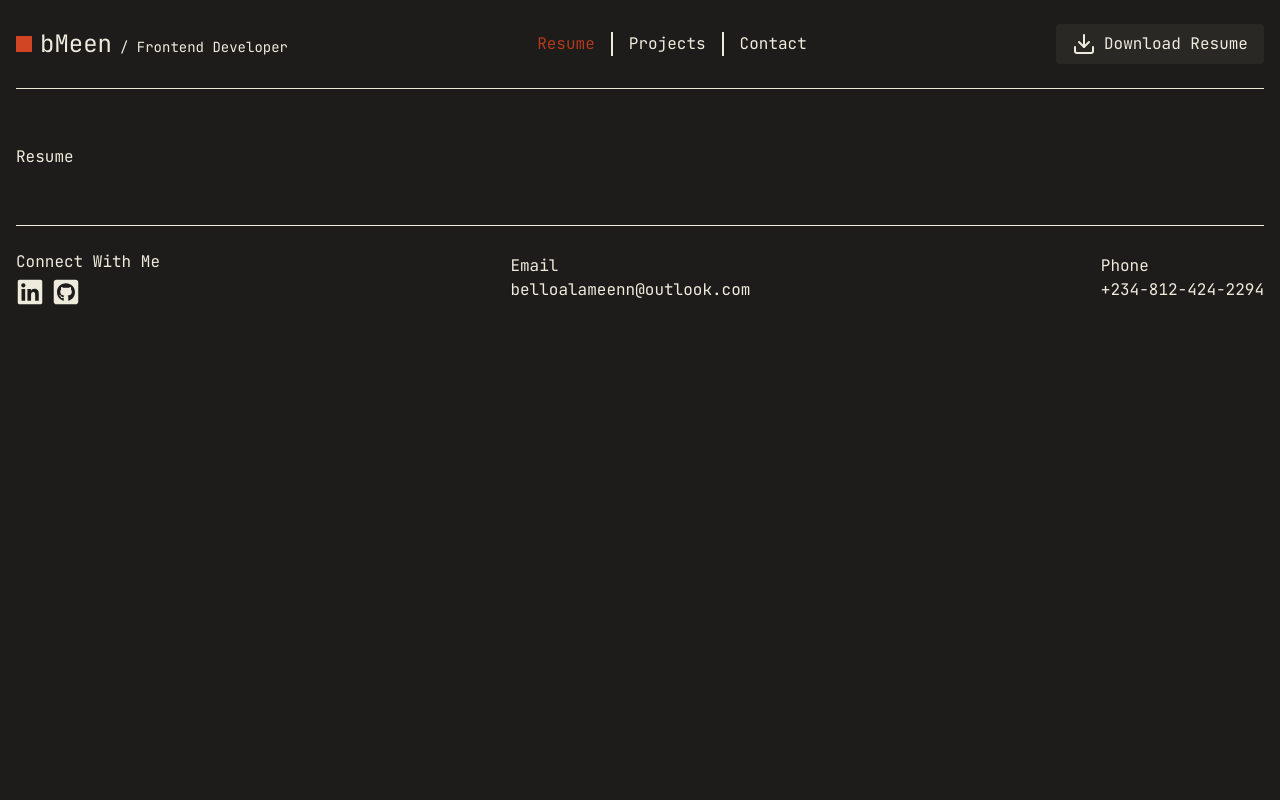
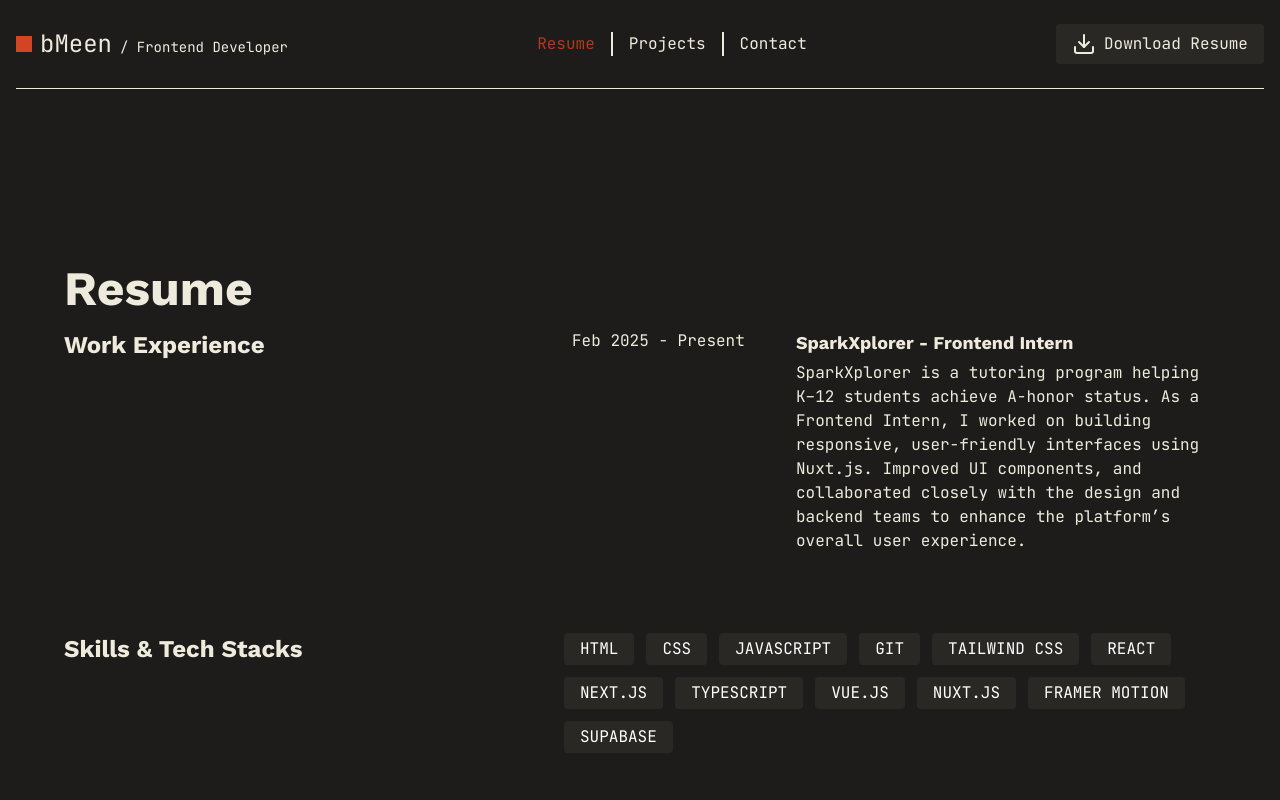
Before and after one commit to bMeen/bmeen, a Next.js app: page /resume in a window 1280 px wide. Shown: the top 800 px of the page. Built offline with nearby package versions, Linux system fonts and the light colour scheme.

Commit message:
resume page

```diff
--- a/app/_components/Logo.tsx
+++ b/app/_components/Logo.tsx
@@ -5,7 +5,7 @@ function Logo() {
     <Link href="/" className="flex items-baseline gap-2">
       <div className="flex items-center gap-2">
         <span className="w-4 h-4 bg-orange"></span>
-        <h1 className="text-2xl">bMeen</h1>
+        <p className="text-2xl">bMeen</p>
       </div>
 
       <span className="hidden lg:block text-sm"> / Frontend Developer</span>
--- a/app/_components/Tag.tsx
+++ b/app/_components/Tag.tsx
@@ -1,5 +1,9 @@
 function Tag({ children }: { children: React.ReactNode }) {
-  return <div>{children}</div>;
+  return (
+    <div className="px-4 py-1 uppercase text-white hover:bg-white/10 bg-gray rounded inline-block text-sm md:text-base cursor-pointer">
+      {children}
+    </div>
+  );
 }
 
 export default Tag;
--- /dev/null
+++ b/app/_components/resume/Experience.tsx
@@ -0,0 +1,26 @@
+function Experience() {
+  return (
+    <div className="grid md:grid-cols-2 lg:grid-cols-[500px_1fr] gap-2 mb-10 lg:mb-20">
+      <h2 className="text-lg lg:text-2xl">Work Experience</h2>
+      <div className="space-y-6 lg:space-y-10 ">
+        <div className="grid lg:grid-cols-[200px_1fr] lg:gap-6">
+          <p className="">Feb 2025 - Present</p>
+          <div className=" lg:space-y-1">
+            <h3 className="text-base lg:text-lg">
+              SparkXplorer - Frontend Intern
+            </h3>
+            <p className="max-w-md lg:max-w-full">
+              SparkXplorer is a tutoring program helping K–12 students achieve
+              A-honor status. As a Frontend Intern, I worked on building
+              responsive, user-friendly interfaces using Nuxt.js. Improved UI
+              components, and collaborated closely with the design and backend
+              teams to enhance the platform’s overall user experience.
+            </p>
+          </div>
+        </div>
+      </div>
+    </div>
+  );
+}
+
+export default Experience;
--- /dev/null
+++ b/app/_components/resume/Skills.tsx
@@ -0,0 +1,32 @@
+import Tag from "../Tag";
+
+const skills = [
+  "HTML",
+  "CSS",
+  "JavaScript",
+  "Git",
+  "Tailwind CSS",
+  "React",
+  "Next.js",
+  "TypeScript",
+  "Vue.js",
+  "Nuxt.js",
+  "Framer Motion",
+  "Supabase",
+];
+
+function Skills() {
+  return (
+    <div className="grid md:grid-cols-2 lg:grid-cols-[500px_1fr] gap-2 lg:gap-0">
+      <h2 className="text-lg lg:text-2xl">Skills & Tech Stacks</h2>
+
+      <div className="flex flex-wrap gap-3 max-w-md lg:max-w-full">
+        {skills.map((skill, index) => (
+          <Tag key={index}>{skill}</Tag>
+        ))}
+      </div>
+    </div>
+  );
+}
+
+export default Skills;
--- a/app/globals.css
+++ b/app/globals.css
@@ -19,6 +19,16 @@
 }
 
 @layer base {
+  body {
+    @apply font-mono;
+  }
+
+  h1,
+  h2,
+  h3 {
+    @apply font-sans font-bold;
+  }
+
   p {
     @apply text-sm md:text-base;
   }
--- a/app/layout.tsx
+++ b/app/layout.tsx
@@ -1,11 +1,19 @@
 import type { Metadata } from "next";
-import { JetBrains_Mono } from "next/font/google";
+import { JetBrains_Mono, Work_Sans } from "next/font/google";
 import "./globals.css";
 import Header from "./_components/Header";
 import Footer from "./_components/Footer";
 
 const jetBrainsMono = JetBrains_Mono({
   weight: ["200", "400"],
+  variable: "--font-mono",
+  subsets: ["latin"],
+  display: "swap",
+});
+
+const workSans = Work_Sans({
+  weight: ["500", "700"],
+  variable: "--font-sans",
   subsets: ["latin"],
   display: "swap",
 });
@@ -26,11 +34,13 @@ export default function RootLayout({
   return (
     <html lang="en">
       <body
-        className={`${jetBrainsMono.className} antialiased bg-background text-text`}
+        className={`${jetBrainsMono.variable} ${workSans.variable} antialiased bg-background text-text`}
       >
         <div className="max-w-screen-2xl mx-auto px-4">
           <Header />
-          <main className="my-14">{children}</main>
+          <main className="my-14 lg:min-h-[calc(100vh-73px)] lg:grid lg:place-items-center">
+            {children}
+          </main>
           <Footer />
         </div>
       </body>
--- a/app/page.tsx
+++ b/app/page.tsx
@@ -8,7 +8,7 @@ function Page() {
       <div className="grid lg:grid-cols-2 gap-6  items-center py-6">
         <div className="space-y-4">
           <div className="w-28 h-28 md:w-40 md:h-40 rounded-full bg-white/30 mx-auto  lg:w-52 lg:h-52"></div>
-          <h1 className="text-center text-lg lg:text-3xl uppercase">
+          <h1 className="text-center text-xl lg:text-3xl uppercase">
             Bello Al-Ameen
           </h1>
           <p className="uppercase font-extralight tracking-[5px] text-center">
@@ -25,7 +25,7 @@ function Page() {
         </div>
 
         <div className="space-y-4">
-          <h1 className="text-lg lg:text-3xl uppercase">Hello!</h1>
+          <h1 className="text-xl lg:text-3xl uppercase">Hello!</h1>
           <p className="text-justify">
             I&apos;m a passionate Frontend Developer focused on building fast,
             responsive, and user-friendly web applications. I specialize in
--- a/app/resume/page.tsx
+++ b/app/resume/page.tsx
@@ -1,11 +1,20 @@
 import type { Metadata } from "next";
+import Container from "../_components/Container";
+import Experience from "../_components/resume/Experience";
+import Skills from "../_components/resume/Skills";
 
 export const metadata: Metadata = {
   title: "Resume",
 };
 
 function Page() {
-  return <div>Resume</div>;
+  return (
+    <Container>
+      <h1 className="text-2xl lg:text-5xl mb-4">Resume</h1>
+      <Experience />
+      <Skills />
+    </Container>
+  );
 }
 
 export default Page;
--- a/tailwind.config.ts
+++ b/tailwind.config.ts
@@ -19,6 +19,10 @@ const config: Config = {
         blue: "var(--blue)",
         "blue-secondary": "var(--secondary-blue)",
       },
+      fontFamily: {
+        sans: ["var(--font-sans)"],
+        mono: ["var(--font-mono)"],
+      },
     },
   },
   plugins: [],
```
